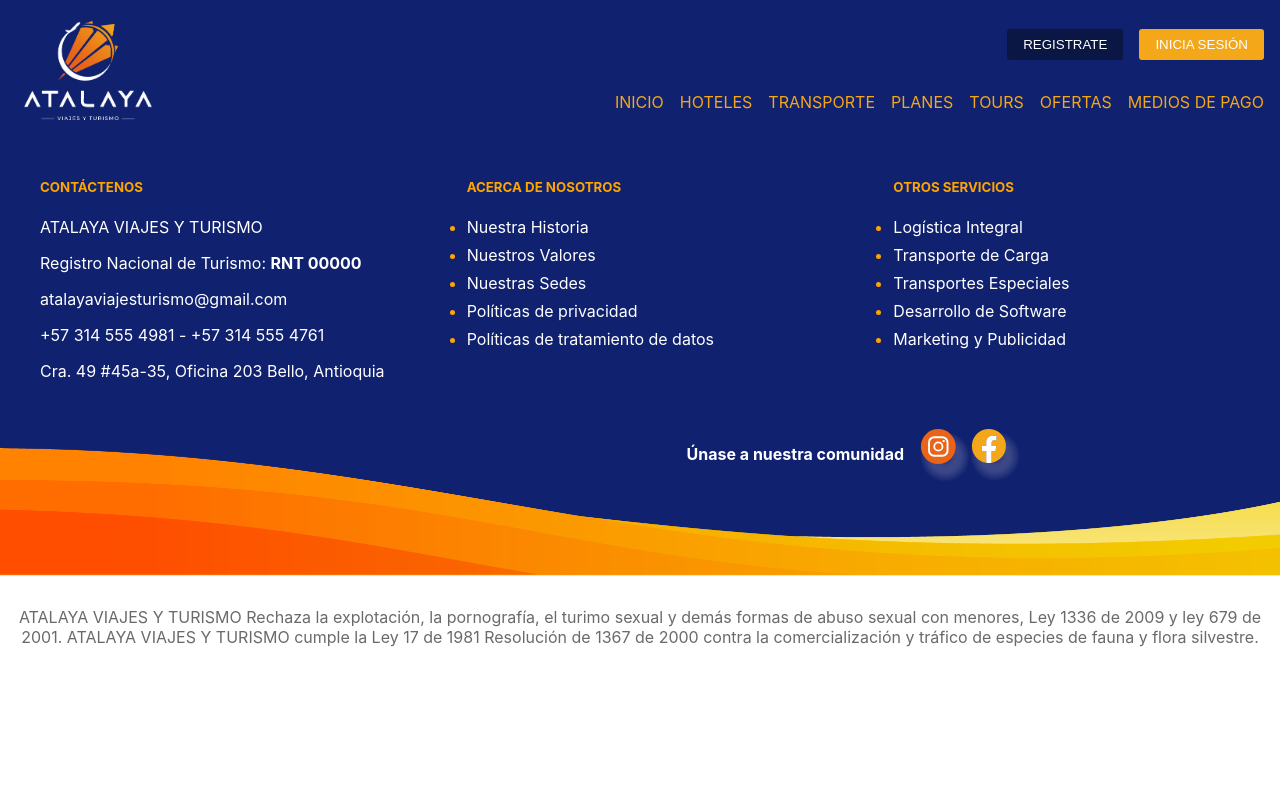
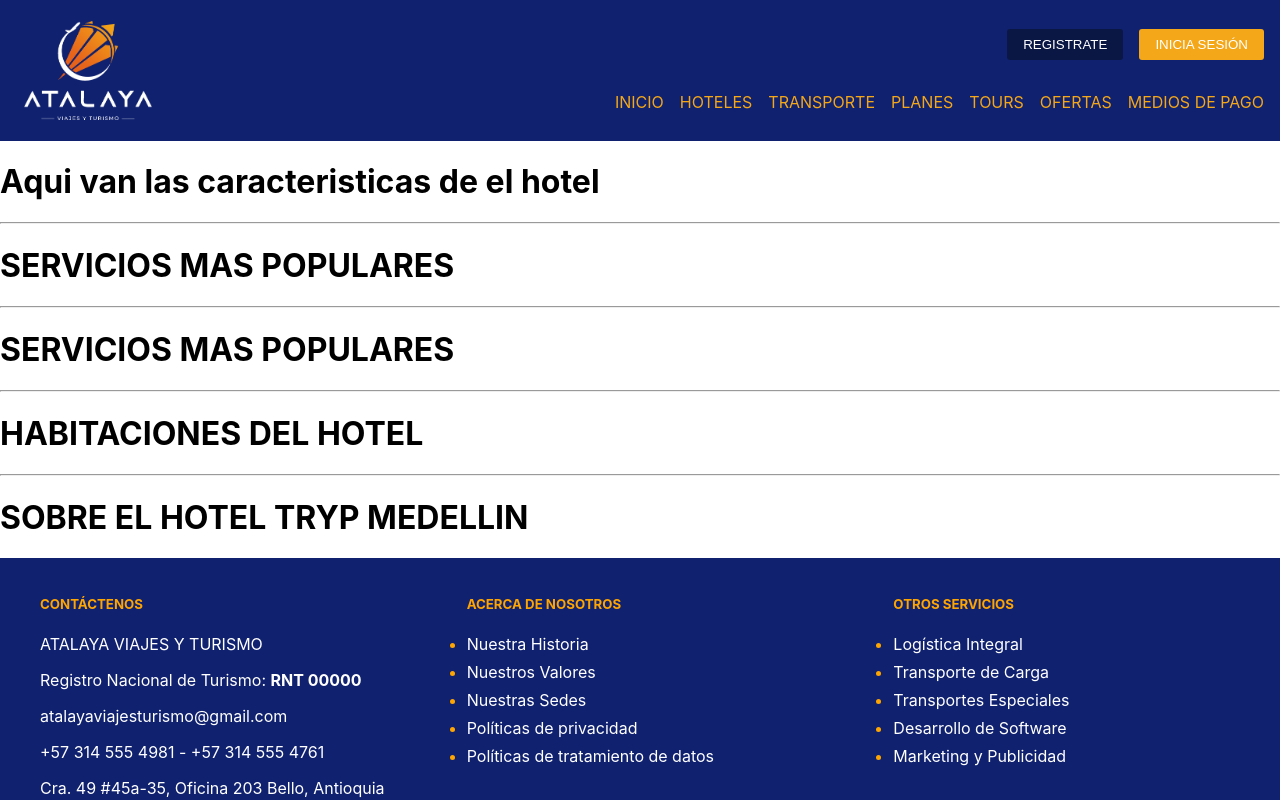
Before and after one commit to logitransatalaya/atalaya-turismo, a React (Create React App) app in the folder frontend/: page /caracteristicas-de-hotel in a window 1280 px wide. Shown: the top 800 px of the page. Built offline with nearby package versions, Linux system fonts and the light colour scheme.

Commit message:
The section of why watchtower was added, with the cards and icons

```diff
--- a/frontend/src/App.js
+++ b/frontend/src/App.js
@@ -1,3 +1,4 @@
+import { HotelFeatures } from 'components/HotelFeatures'
 import React from 'react'
 import { BrowserRouter as Router, Switch, Route } from 'react-router-dom'
 import { Footer } from './components/Footer'
@@ -37,6 +38,9 @@
 					<Route exact path='/medios-de-pago'>
 						<PaymentMethods />
 					</Route>
+					<Route exact path='/caracteristicas-de-hotel'>
+						<HotelFeatures />
+					</Route>
 				</Switch>
 				<Footer />
 			</div>
--- /dev/null
+++ b/frontend/src/components/HotelFeatures/index.jsx
@@ -0,0 +1,27 @@
+import React from 'react'
+
+export const HotelFeatures = () => {
+	return (
+		<div>
+			<div>
+				<h1>Aqui van las caracteristicas de el hotel </h1>
+			</div>
+			<hr />
+			<div>
+				<h1>SERVICIOS MAS POPULARES </h1>
+			</div>
+			<hr />
+			<div>
+				<h1>SERVICIOS MAS POPULARES </h1>
+			</div>
+			<hr />
+			<div>
+				<h1>HABITACIONES DEL HOTEL </h1>
+			</div>
+			<hr />
+			<div>
+				<h1>SOBRE EL HOTEL TRYP MEDELLIN </h1>
+			</div>
+		</div>
+	)
+}
```
